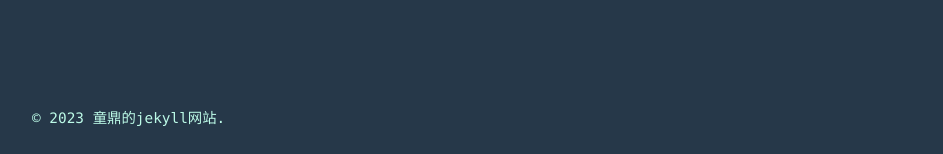
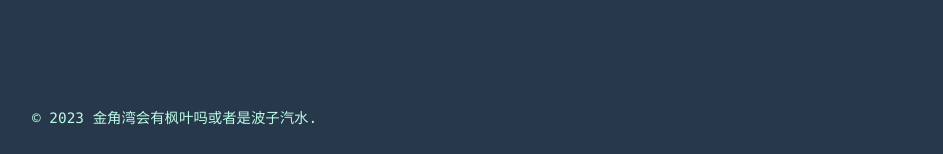
Before and after one commit to F7kai/jekyll-theme-basically-basic, a Jekyll site: the page built from index.md, in a window 1280 px wide and 900 px high, scrolled down 7153 px. Shown: the part 743-897 px from the top of the window, without its empty margins (40-983 px from the left). Built offline with Jekyll 4.4.1, drawn with Linux system fonts in a browser that asks for light colours; some of the changed text lies outside the part shown.

Commit message:
Update _config.yml

```diff
--- a/_config.yml
+++ b/_config.yml
@@ -14,18 +14,18 @@
 # You can create any custom variable you would like, and they will be accessible
 # in the templates via {{ site.myvariable }}.
 lang: zh-CN
-title: 童鼎的jekyll网站
-email:
-description: 童鼎的期末项目
+title: 金角湾会有枫叶吗或者是波子汽水
+email: fengqinkai@foxmail.com
+description: 一个写字的地方
 baseurl: "/jekyll-theme-basically-basic"# the optional subpath of your site, e.g. "/blog"
 url: "https://timem00n.gitee.io"# the base hostname & protocol for your site e.g. "https://mmistakes.github.io"
 author:
-  name: "童鼎"
+  name: "Shinkai Kaede"
   twitter:
   picture:
 twitter_username:
-github_username: TWOD0G
-logo: "assets/images/TWOD0G.png" # path of site logo, e.g. "/assets/images/logo.png"
+github_username: F7KAI
+logo: "https://i.postimg.cc/gjFVDMFB/QQ-20230321212436.jpg" # path of site logo, e.g. "/assets/images/logo.png"
 search: true #, false (default)
 search_full_content: true # true, false (default)
 search_provider: # lunr (default), algolia
```
